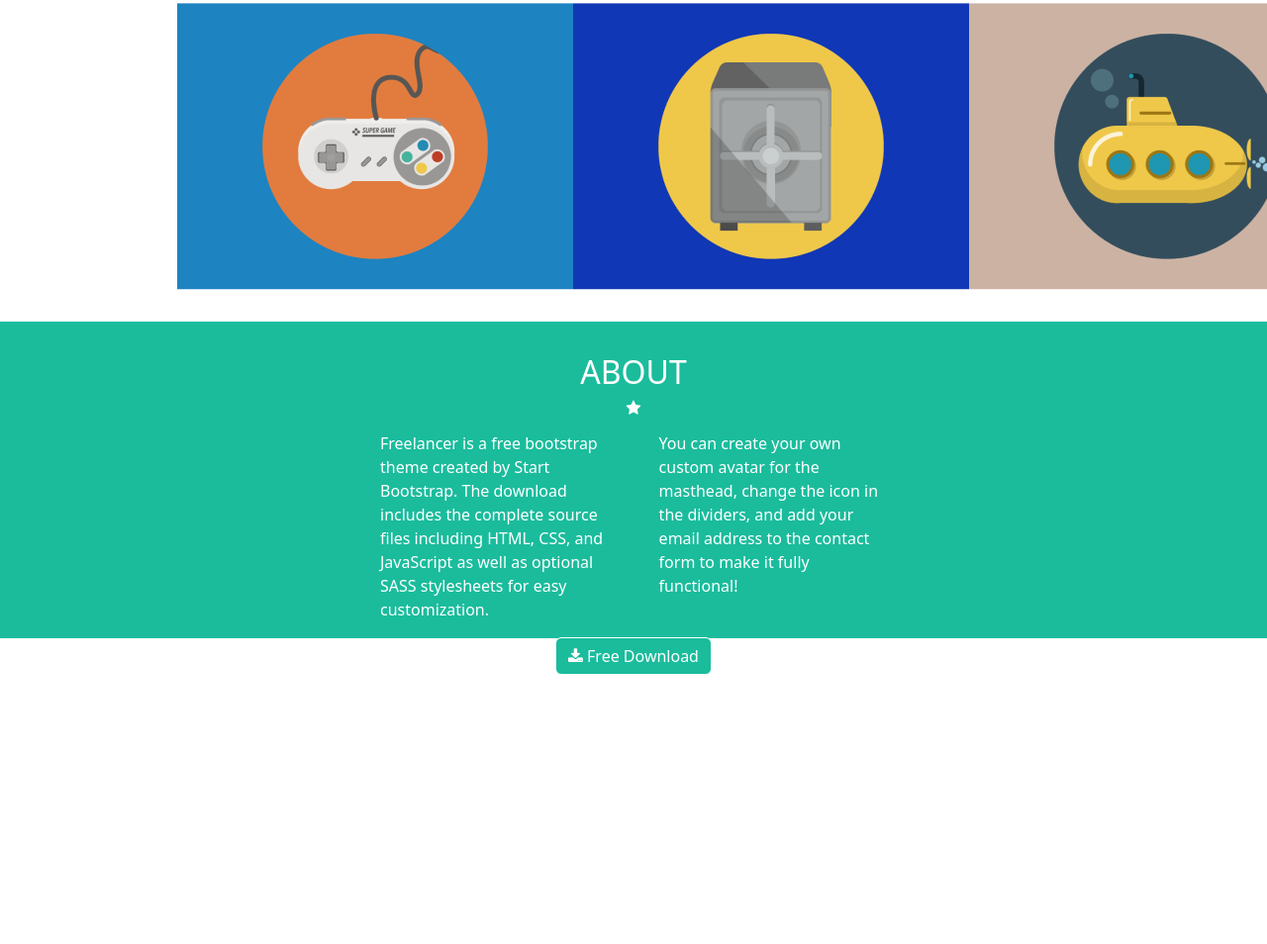
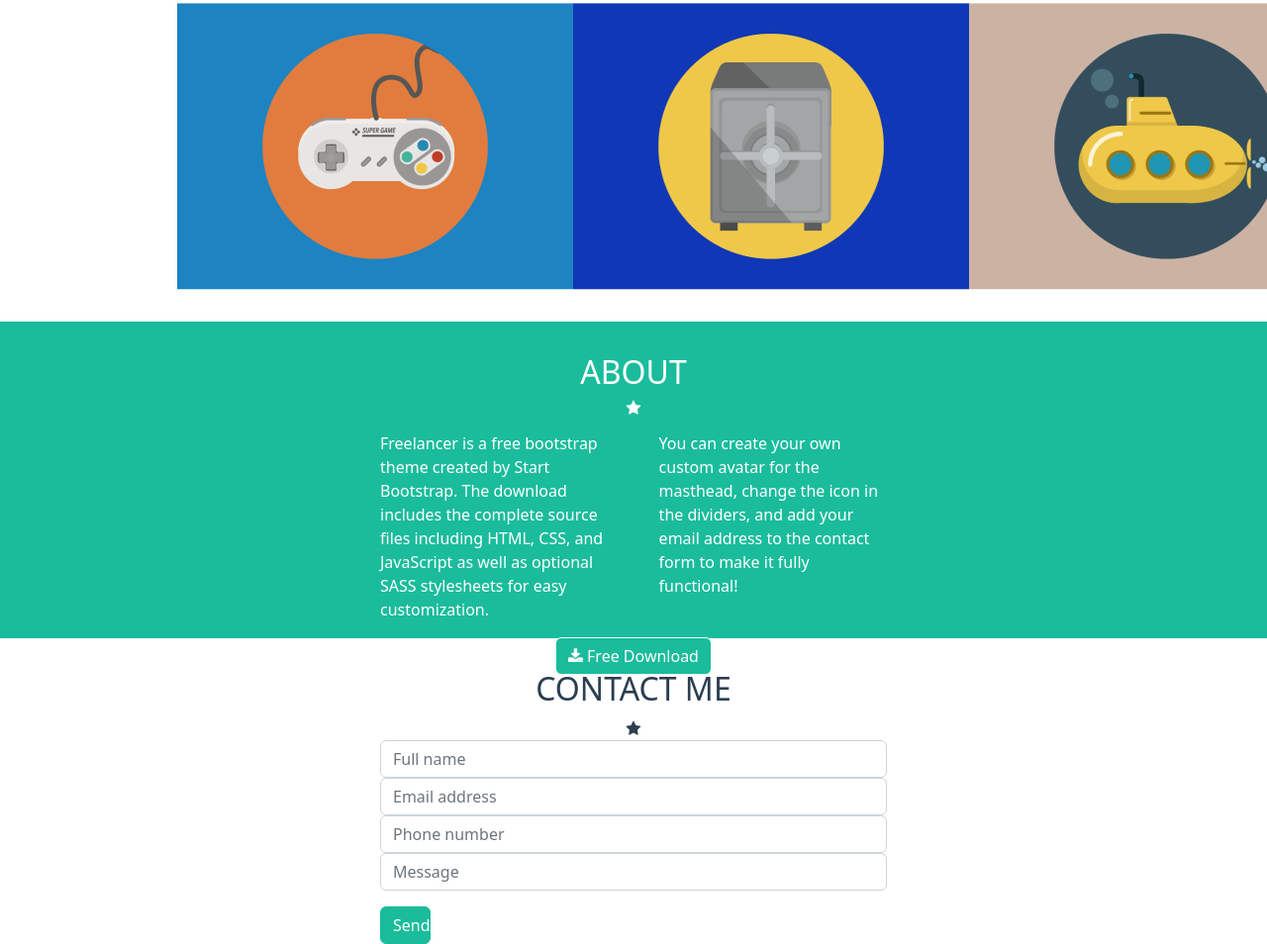
Before and after one commit to cousseaualban/Int-gration-Bootstrap, a plain HTML site: page index.html in a window 1280 px wide. Shown: the part 1029-1983 px from the top of the page at 99% size. Before the commit the page ends 1711 px from the top, so only its background shows below. Drawn offline with nearby package versions, Linux system fonts and the light colour scheme.

Commit message:
TP Intégration Bootstrap

```diff
--- a/index.html
+++ b/index.html
@@ -81,6 +81,22 @@
             <button class="btn btn-primary" type="submit"><i class="fa fa-download"></i> Free Download</button>
         </div>
     </section>
+    <!-- Fin section 3 -->
+
+    <!-- Début section 4 -->
+    <section class="section4">
+        <div class="contact">
+            <h2>CONTACT ME</h2>
+            <i class="fa fa-star"></i>
+            <div class="contentContact">
+                <input type="text" class="form-control" placeholder="Full name" aria-label="Full name" aria-describedby="addon-wrapping">
+                <input type="text" class="form-control" placeholder="Email address" aria-label="Email address" aria-describedby="addon-wrapping">
+                <input type="text" class="form-control" placeholder="Phone number" aria-label="Phone number" aria-describedby="addon-wrapping">
+                <input type="text" class="form-control" placeholder="Message" aria-label="Message" aria-describedby="addon-wrapping">
+                <button class="btn btn-primary" type="submit">Send</button>
+            </div>
+        </div>
+    </section>
 
 </body>
 
--- a/style.scss
+++ b/style.scss
@@ -101,4 +101,25 @@ body {
             }
         }
     }
+
+    .section4{
+        padding-top: 4vh;
+        text-align: center;
+        color: #2C3E50;
+
+        .contentContact{
+            width: 40%;
+            margin: auto;
+            display: flex;
+            flex-direction: column;
+            justify-content: space-between;
+
+            button{
+                margin-top: 2vh;
+                width: 10%;
+                background-color: #1ABC9C;
+                border-color: #1ABC9C;
+            }
+        }
+    }
 }
```
Also changed, not shown: style.css, 1 other file.
